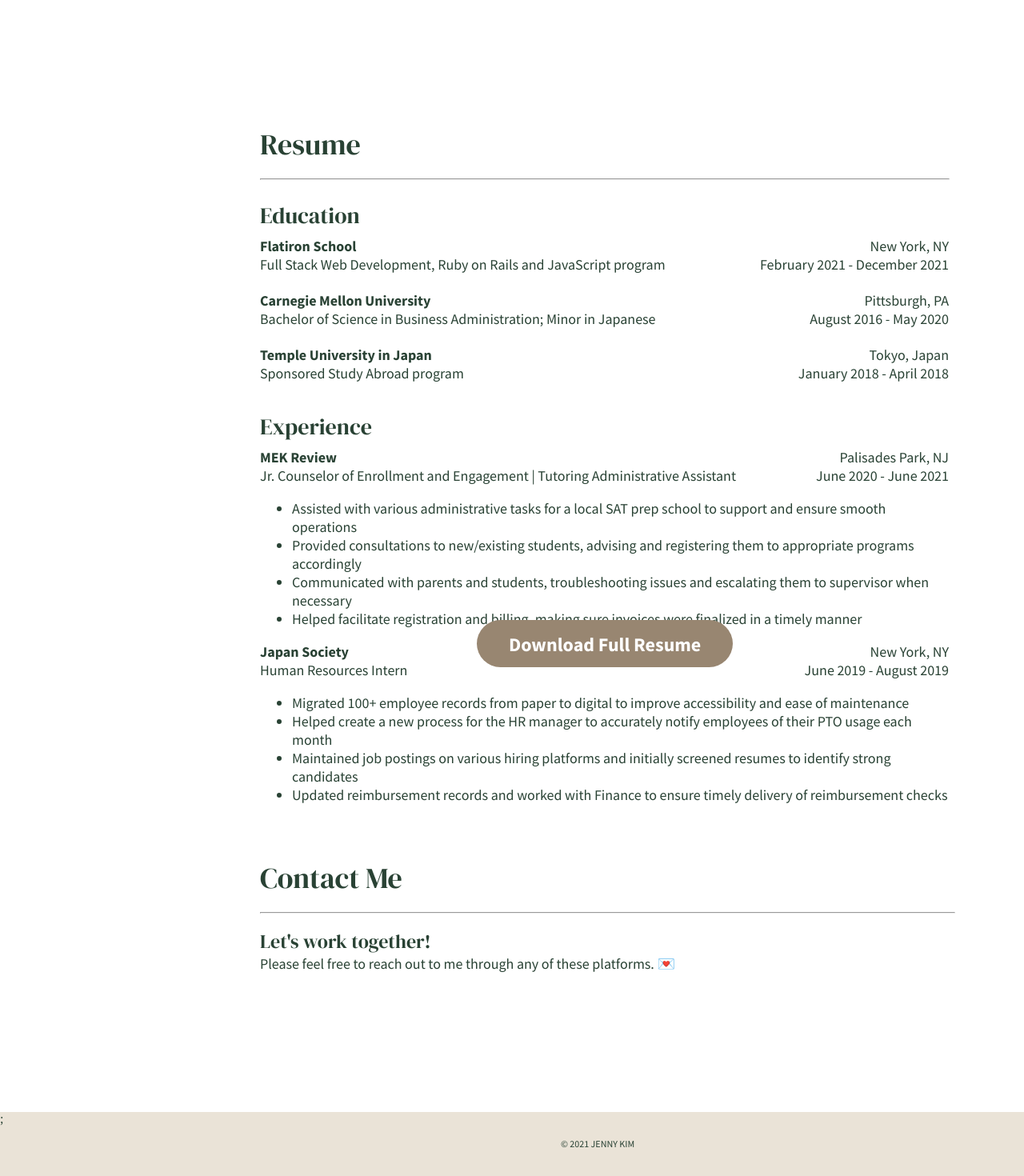
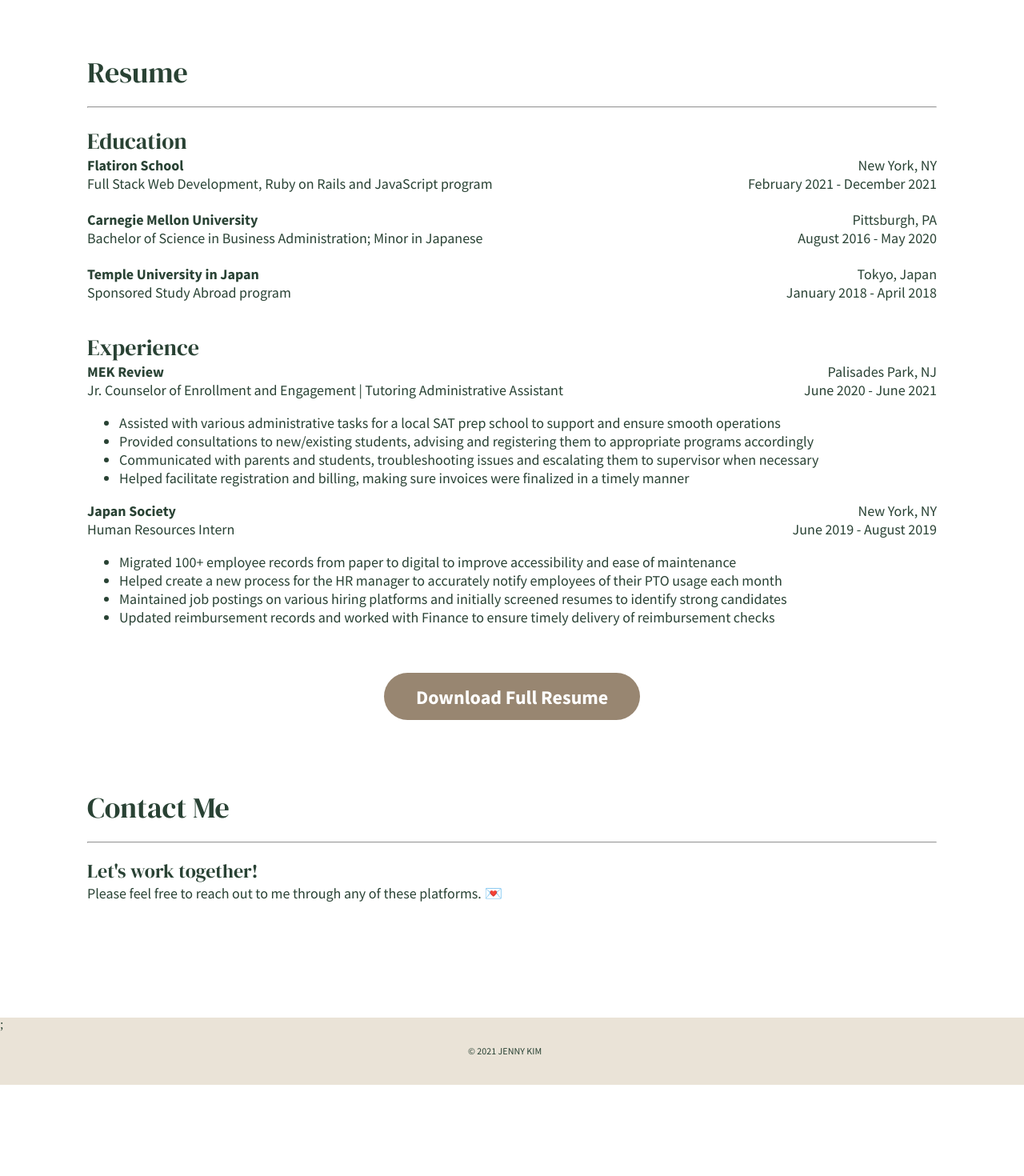
Before and after one commit to kim-jenny5/my-portfolio-site, a React (Create React App) app: page / in a window 1280 px wide. Shown: the part 4661-6131 px from the top of the page at 80% size. After the commit the page ends 6017 px from the top, so only its background shows below. Built offline with nearby package versions, Linux system fonts and the light colour scheme; some icons are missing; a web font is replaced by a local one.

Commit message:
continued revising of css

```diff
--- a/public/style.css
+++ b/public/style.css
@@ -199,11 +199,16 @@ body {
 
 /* About */
 #aboutme {
+	/* position: absolute;
+	left: 0px;
+	right: 0px;
+	top: 1078px;
+	bottom: 4494px; */
 	position: absolute;
 	left: 0px;
 	right: 0px;
-	top: 1078px;
-	bottom: 4047px;
+	top: 982px;
+	bottom: 4149px;
 }
 
 #aboutme .container {
@@ -213,10 +218,10 @@ body {
 	left: calc(50% - 1289px / 2 + 0.5px);
 	top: 138px; */
 	position: absolute;
+	height: 610px;
 	left: 112px;
 	right: 111px;
 	top: 138px;
-	bottom: 138px;
 }
 
 #aboutme .container .top {
@@ -298,10 +303,10 @@ body {
 /* Projects */
 #projects {
 	position: absolute;
+	height: 2413px;
 	left: 0px;
 	right: 0px;
 	top: 2060px;
-	bottom: 1538px;
 }
 
 #projects .container {
@@ -423,8 +428,14 @@ a:visited {
 	height: 65.625rem;
 	left: 0px;
 	top: 285.563rem; */
+	/* position: absolute;
+	height: 100%;
+	height: 926px;
+	left: 0px;
+	right: 0px;
+	top: 4569px; */
 	position: absolute;
-	height: 926px;
+	height: 973px;
 	left: 0px;
 	right: 0px;
 	top: 4569px;
@@ -435,56 +446,93 @@ a:visited {
 	width: 53.875rem;
 	height: 65.625rem;
 	left: 20.313rem; */
+	/* position: absolute;
+	width: 869px;
+	height: 772px;
+	left: calc(50% - 869px / 2 + 3.5px);
+	top: 154px; */
+	/* position: absolute;
+	height: 815px;
+	left: 225px;
+	right: 225px;
+	top: 60px; */
+	/* position: absolute;
+	width: 1062px;
+	height: 815px;
+	left: calc(50% - 1062px / 2);
+	top: 60px; */
 	position: absolute;
-	height: 772px;
-	left: 325px;
-	right: 318px;
-	top: 154px;
+	width: 1062px;
+	height: 834px;
+	left: calc(50% - 1062px / 2);
+	top: 158px;
 }
 
 #resume .container .top {
-	position: absolute;
+	/* position: absolute;
 	width: 53.875rem;
 	left: 0;
-	top: 5.875rem;
+	top: 5.875rem; */
+	position: absolute;
+	height: 706px;
+	left: 0px;
+	right: 0px;
+	top: 0px;
 }
 
 #resume .container .top > .title-text {
-	position: absolute;
+	/* position: absolute;
 	width: inherit;
 	left: 0;
-	top: 0;
+	top: 0; */
+	position: absolute;
+	width: 1062px;
+	height: 59px;
+	left: 0px;
+	top: 0px;
 	font-size: 2.25rem;
 }
 
 #resume .container .top .resume-details {
-	margin-top: 5.875rem;
+	position: absolute;
+	width: 1062px;
+	height: 615px;
+	left: 0px;
+	top: 91px;
+	/* top: 91px; */
+	/* margin-top: 5.875rem; */
 }
 
 #resume .container .top .resume-details .title-text {
 	/* font-size: 1.875rem; */
 	font-size: 1.75rem;
-	margin-bottom: 0.5rem;
+	/* margin-bottom: 0.5rem; */
 }
 
 #resume .container .top .resume-details .education {
-	width: 53.813rem;
-	height: 13.875rem;
+	/* width: 53.813rem; */
+	position: absolute;
+	height: 228px;
+	left: 0px;
+	right: 0px;
+	top: 0px; /* height: 13.875rem;
 	left: 0;
 	top: 5.875rem;
-	margin-bottom: 2.625rem;
+	margin-bottom: 2.625rem; */
 }
 
 #resume .container .top .resume-details .experience {
-	width: 53.813rem;
-	left: 0;
-	top: 16.5rem;
+	position: absolute;
+	width: 1062px;
+	height: 357px;
+	left: 0px;
+	top: 258px;
 }
 
 #resume .container .top .resume-details .info {
 	font-family: Source Sans Pro;
 	font-size: 1.125rem;
-	width: 53.813rem;
+	width: 1062px;
 }
 
 .each-education {
@@ -511,13 +559,19 @@ a:visited {
 }
 
 #resume .container .resume-download {
-	position: absolute;
+	/* position: absolute;
 	width: 20rem;
 	height: 3.688rem;
 	left: 16.938rem;
-	bottom: 0;
+	bottom: 0; */
+	position: absolute;
+	width: 320px;
+	height: 59px;
+	left: calc(50% - 320px / 2);
+	top: 775px;
 	background: #988671;
 	border-radius: 1.875rem;
+	/* margin-top: 48px; */
 }
 
 #resume .container .resume-download a {
@@ -532,19 +586,29 @@ a:visited {
 }
 
 #contact {
-	position: absolute;
+	/* position: absolute;
 	width: 100vw;
 	height: 27rem;
 	left: 0;
-	top: 351.188rem;
+	top: 351.188rem; */
+	position: absolute;
+	height: 372px;
+	left: 0px;
+	right: 0px;
+	top: 5561px;
 }
 
 #contact .container {
-	position: absolute;
+	/* position: absolute;
 	width: 54.313rem;
 	height: 12.563rem;
 	left: 20.313rem;
-	top: 7.188rem;
+	top: 7.188rem; */
+	position: absolute;
+	width: 1062px;
+	height: 201px;
+	left: calc(50% - 1062px / 2);
+	top: 85px;
 }
 
 #contact .container .title-text div:first-child {
@@ -571,19 +635,35 @@ a:visited {
 
 /* Footer */
 #footer-cont {
-	position: absolute;
+	/* position: absolute;
 	width: 100vw;
 	height: 5rem;
 	left: 0;
-	/* top: 6051px; */
 	top: 378.188rem;
+	background: #eae3d7; */
+	position: absolute;
+	height: 84px;
+	left: 0px;
+	right: 0px;
+	top: 5933px;
+
 	background: #eae3d7;
 }
 
 footer {
 	position: absolute;
-	left: 43.813rem;
-	top: 2rem;
+	width: 93px;
+	height: 15px;
+	left: calc(50% - 93px / 2 - 8.5px);
+	top: 34px;
+
 	font-family: Source Sans Pro;
-	font-size: 0.75rem;
+	font-style: normal;
+	font-weight: normal;
+	font-size: 12px;
+	line-height: 15px;
+	/* identical to box height */
+
+	display: flex;
+	align-items: center;
 }
```
